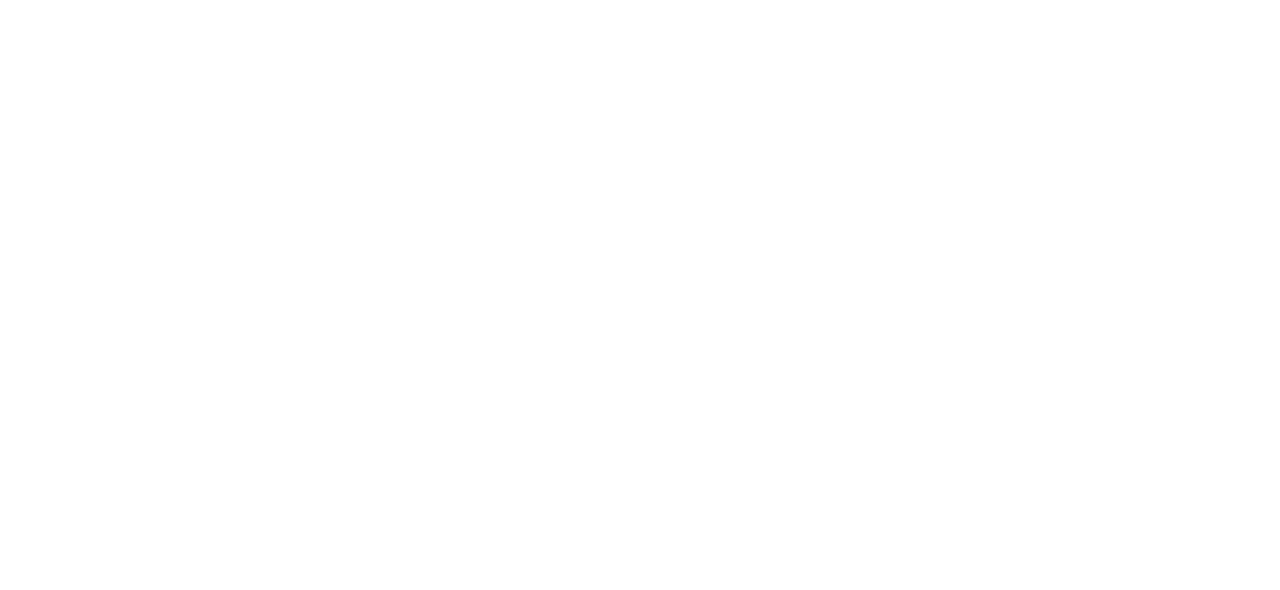
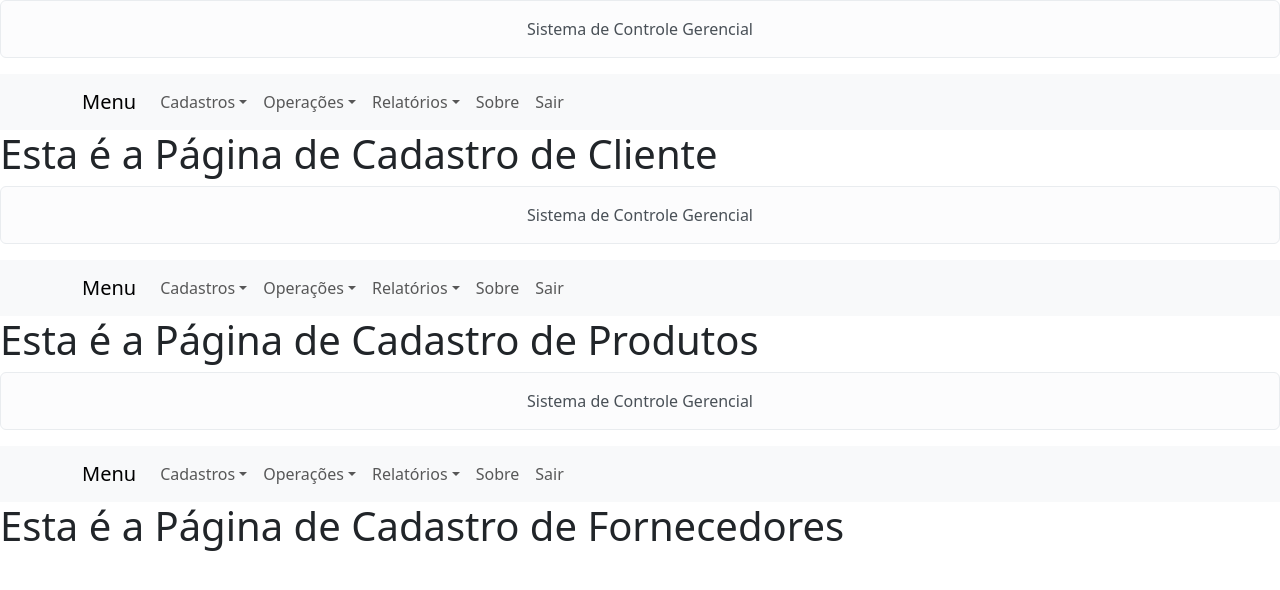
Before and after one commit to PISCINA12000/Integracao_Frontend, a React (Create React App) app: page / in a window 1280 px wide. Shown: the top 590 px of the page. Built offline with nearby package versions, Linux system fonts and the light colour scheme.

Commit message:
Desenvolvendo componentes de layout do sistema

```diff
--- a/package.json
+++ b/package.json
@@ -6,7 +6,9 @@
     "@testing-library/jest-dom": "^5.17.0",
     "@testing-library/react": "^13.4.0",
     "@testing-library/user-event": "^13.5.0",
+    "bootstrap": "^5.3.3",
     "react": "^18.3.1",
+    "react-bootstrap": "^2.10.4",
     "react-dom": "^18.3.1",
     "react-scripts": "5.0.1",
     "web-vitals": "^2.1.4"
--- a/src/App.js
+++ b/src/App.js
@@ -1,7 +1,17 @@
+import Pagina from "./componentes/layouts/Pagina.jsx";
+
 function App() {
   return (
     <div className="App">
-
+      <Pagina>
+        <h1>Esta é a Página de Cadastro de Cliente</h1>
+      </Pagina>
+      <Pagina>
+        <h1>Esta é a Página de Cadastro de Produtos</h1>
+      </Pagina>
+      <Pagina>
+        <h1>Esta é a Página de Cadastro de Fornecedores</h1>
+      </Pagina>
     </div>
   );
 }
--- /dev/null
+++ b/src/componentes/layouts/Cabecalho.jsx
@@ -0,0 +1,9 @@
+import { Alert } from "react-bootstrap";
+
+export default function Cabecalho(props) {
+
+    // Método Render
+    return (
+        <Alert className={"text-center"} variant="light">{props.titulo || "Título não fornecido"}</Alert>
+    );
+}
--- /dev/null
+++ b/src/componentes/layouts/Menu.jsx
@@ -0,0 +1,39 @@
+import Container from 'react-bootstrap/Container';
+import Nav from 'react-bootstrap/Nav';
+import Navbar from 'react-bootstrap/Navbar';
+import NavDropdown from 'react-bootstrap/NavDropdown';
+
+export default function Menu(props) {
+
+    return (
+        <Navbar expand="lg" className="bg-body-tertiary">
+            <Container>
+                <Navbar.Brand href="#home">Menu</Navbar.Brand>
+                <Navbar.Toggle aria-controls="basic-navbar-nav" />
+                <Navbar.Collapse id="basic-navbar-nav">
+                    <Nav className="me-auto">
+                        <NavDropdown title="Cadastros" id="basic-nav-dropdown">
+                            <NavDropdown.Item href="#action/3.1">Clintes</NavDropdown.Item>
+                            <NavDropdown.Item href="#action/3.2">Fornecedores</NavDropdown.Item>
+                            <NavDropdown.Item href="#action/3.3">Produtos</NavDropdown.Item>
+                            <NavDropdown.Item href="#action/3.4">Categorias</NavDropdown.Item>
+                        </NavDropdown>
+                        <NavDropdown title="Operações" id="basic-nav-dropdown">
+                            <NavDropdown.Item href="#action/3.1">Compra</NavDropdown.Item>
+                            <NavDropdown.Item href="#action/3.2">Venda</NavDropdown.Item>
+                        </NavDropdown>
+                        <NavDropdown title="Relatórios" id="basic-nav-dropdown">
+                            <NavDropdown.Item href="#action/3.1">Clientes</NavDropdown.Item>
+                            <NavDropdown.Item href="#action/3.2">Fornecedores</NavDropdown.Item>
+                            <NavDropdown.Item href="#action/3.3">Estoque</NavDropdown.Item>
+                            <NavDropdown.Item href="#action/3.4">Vendas</NavDropdown.Item>
+                            <NavDropdown.Item href="#action/3.5">Compras</NavDropdown.Item>
+                        </NavDropdown>
+                        <Nav.Link href="#home">Sobre</Nav.Link>
+                        <Nav.Link href="#home">Sair</Nav.Link>
+                    </Nav>
+                </Navbar.Collapse>
+            </Container>
+        </Navbar>
+    );
+}
--- /dev/null
+++ b/src/componentes/layouts/Pagina.jsx
@@ -0,0 +1,15 @@
+import Cabecalho from "./Cabecalho.jsx";
+import Menu from "./Menu.jsx"
+
+export default function Pagina(props) {
+    return (
+        <div>
+            <Cabecalho titulo="Sistema de Controle Gerencial" />
+            <Menu />
+            {
+                props.children
+            }
+        </div>
+
+    );
+}
--- a/src/index.js
+++ b/src/index.js
@@ -1,6 +1,8 @@
 import React from 'react';
 import ReactDOM from 'react-dom/client';
 import App from './App';
+
+import 'bootstrap/dist/css/bootstrap.min.css'; /* Importando o bootstrap da pasta node_modules */
 
 const root = ReactDOM.createRoot(document.getElementById('root'));
 root.render(
```
Also changed, not shown: 1 other file (tests, documents, lock files or other folders).
